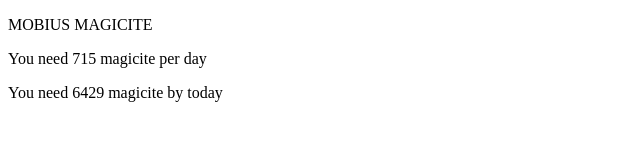
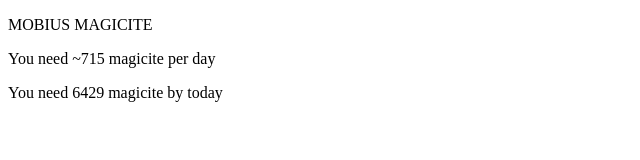
Before and after one commit to makotocchi/mobius-utils, a plain HTML site: page index.html in a window 1280 px wide. Shown: the full height of the page, 0-640 px from the left. Drawn offline with Linux system fonts and the light colour scheme.

Commit message:
Add tilde to daily magicite

```diff
--- a/index.html
+++ b/index.html
@@ -21,7 +21,7 @@
             var day = d.getDate();
             var magicite_needed_now = magicite_per_day * day;
 
-            document.getElementById("magicite_daily").innerHTML = "You need " + Math.ceil(magicite_per_day) + " magicite per day";
+            document.getElementById("magicite_daily").innerHTML = "You need ~" + Math.ceil(magicite_per_day) + " magicite per day";
             document.getElementById("magicite_today").innerHTML = "You need " + Math.round(magicite_needed_now) + " magicite by today";
         </script>
     </body>
```
